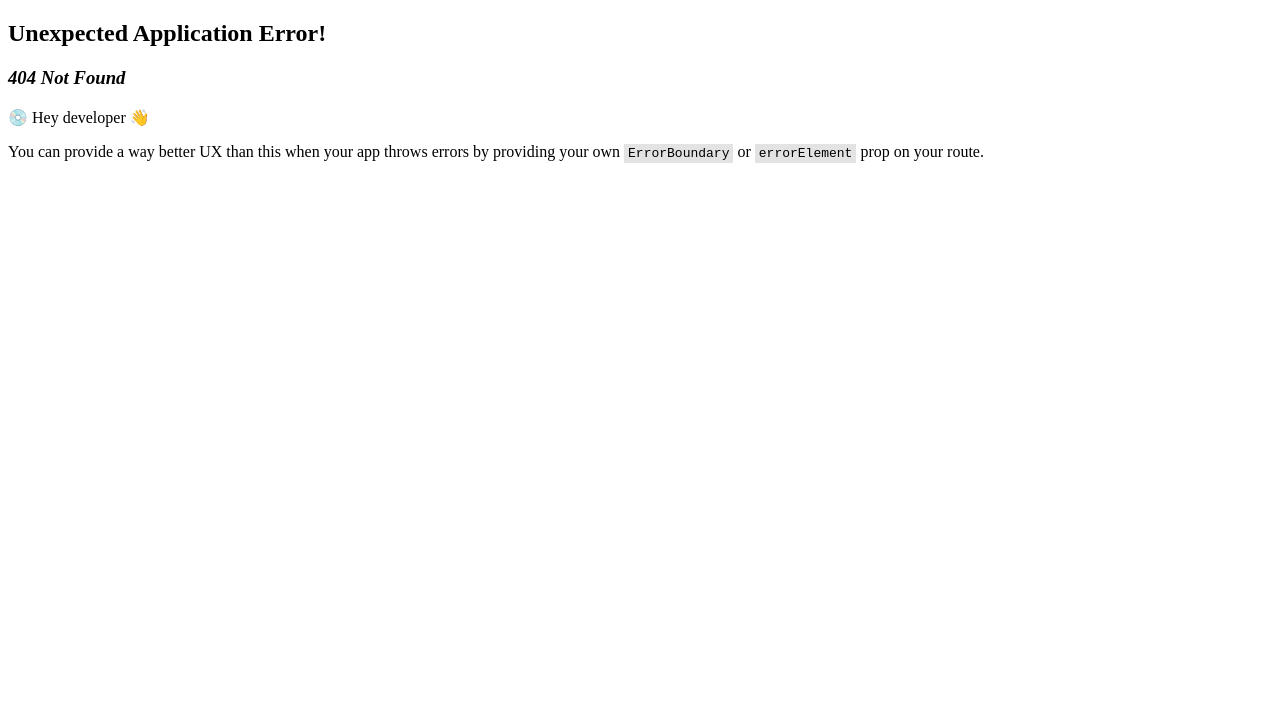
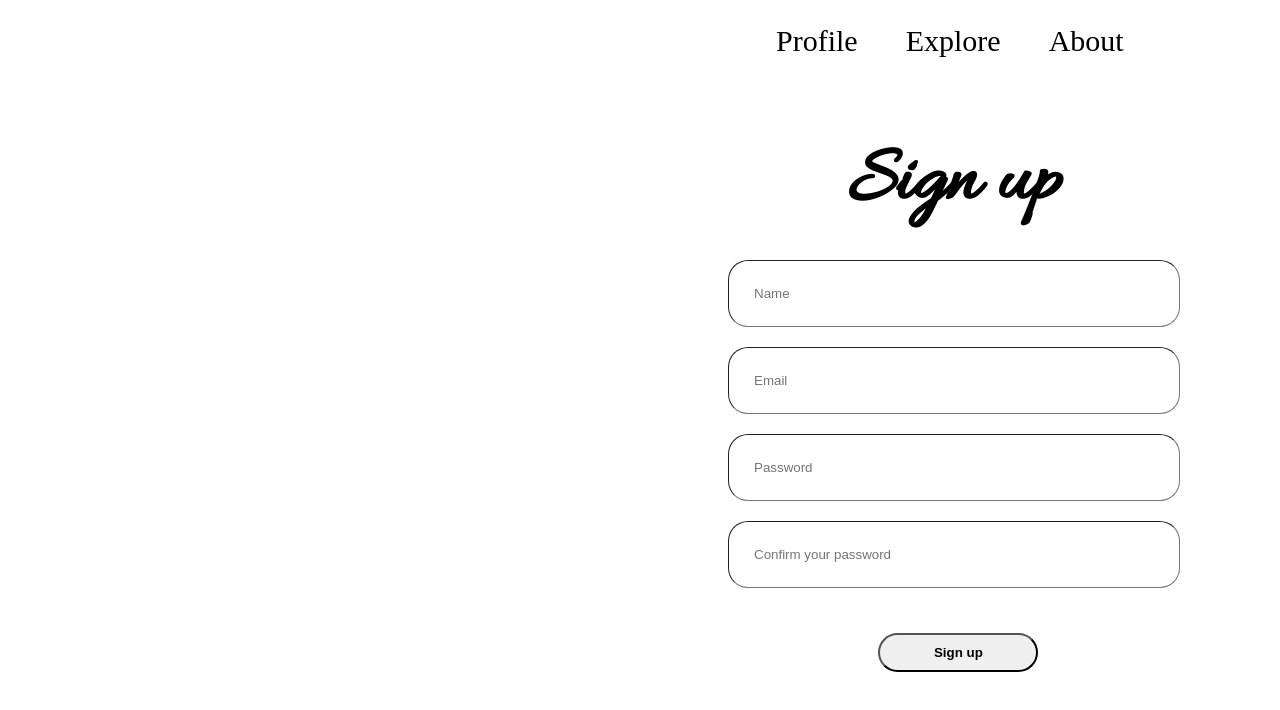
Before and after one commit to yaj-23/6ixplore, a React (Create React App) app in the folder sixplore/: page /Signup in a window 1280 px wide. Before the commit this address had no page. Shown: the top 710 px of the page. Built offline with nearby package versions, Linux system fonts and the light colour scheme.

Commit message:
created the signup page based on figma design

```diff
--- a/sixplore/public/index.html
+++ b/sixplore/public/index.html
@@ -24,6 +24,13 @@
       work correctly both with client-side routing and a non-root public URL.
       Learn how to configure a non-root public URL by running `npm run build`.
     -->
+
+    <!-- Font for signup page -->
+    <link rel="preconnect" href="https://fonts.googleapis.com">
+    <link rel="preconnect" href="https://fonts.gstatic.com" crossorigin>
+    <link href="https://fonts.googleapis.com/css2?family=Allura&display=swap" rel="stylesheet">
+
+
     <title>React App</title>
   </head>
   <body>
--- a/sixplore/src/index.js
+++ b/sixplore/src/index.js
@@ -20,6 +20,10 @@ const router = createBrowserRouter([
     path: "/dashboard",
     element: <Dashboard/>
   },
+  {
+    path: "/Signup",
+    element: <Signup/>
+  },
 ]);
 
 const root = ReactDOM.createRoot(document.getElementById('root'));
--- a/sixplore/src/nav.js
+++ b/sixplore/src/nav.js
@@ -10,6 +10,8 @@ export default function Navbar() {
         <ul>
         <li><Link to='/dashboard'>Dashboard</Link></li>
         <li><Link to='/profile'>Profile</Link></li>
+        <li><Link to ='/signup'> Signup</Link></li>
+
         {/* <li><Link to='/about'>About</Link></li> */}
 
         </ul>
--- /dev/null
+++ b/sixplore/src/signup.css
@@ -0,0 +1,56 @@
+body{
+    position: relative;
+}
+
+.signup h2{
+        margin-left: 7.5rem;
+        margin-bottom: 0.7rem;
+        font-family: 'Allura', cursive;
+        font-size: 5rem;
+    }
+
+.signup-fields input{
+    width: 25rem;
+        display: flex;
+        flex-direction: column;
+        border-width: 1px;
+        border-radius: 20px;
+        padding: 25px;
+        margin-top: 15px;
+        margin-bottom: 20px;
+    }
+
+
+.signup button{
+    width: 10rem;
+    padding: 10px;
+    border-radius: 20px;
+    margin-top: 25px;
+    margin-left: 9.4rem;
+}
+
+.topnav{
+    display: flex;
+    flex-direction: row;
+    align-content: center;
+    position: relative;
+    margin-left: 48rem;
+    margin-top: 1.5rem;
+
+}
+
+.topnav a{
+    padding-right: 3rem;
+    font-size: 30px;
+    text-decoration: none;
+    color:black;
+}
+
+.signup {
+   display: flex;
+   flex-direction: column;
+   position: relative;
+   margin-left: 45rem;
+   margin-top: 0.6rem;
+   float:left;
+}
--- a/sixplore/src/signup.js
+++ b/sixplore/src/signup.js
@@ -1,7 +1,27 @@
 import React from 'react'
+import './signup.css'
 
 export default function Signup() {
   return (
-    <div>signup</div>
+    <div>
+      <div class="topnav" id="myTopnav">
+          <a href="#profile">Profile</a>
+          <a href="#explore">Explore</a>
+          <a href="#about">About</a>
+        </div>
+
+        <div class="signup" id = "signup">
+          <h2> Sign up</h2>
+              <div class = "signup-fields">
+              <input type = "textbox" placeholder="Name"/>
+              <input type = "textbox" placeholder="Email"/>
+              <input type = "textbox" placeholder="Password"/>
+              <input type = "textbox" placeholder="Confirm your password"/>
+          </div>
+
+          <button type="submit"><b>Sign up</b></button>
+      </div>
+
+    </div>
   )
 }
```
Also changed, not shown: 1 other file (tests, documents, lock files or other folders).
